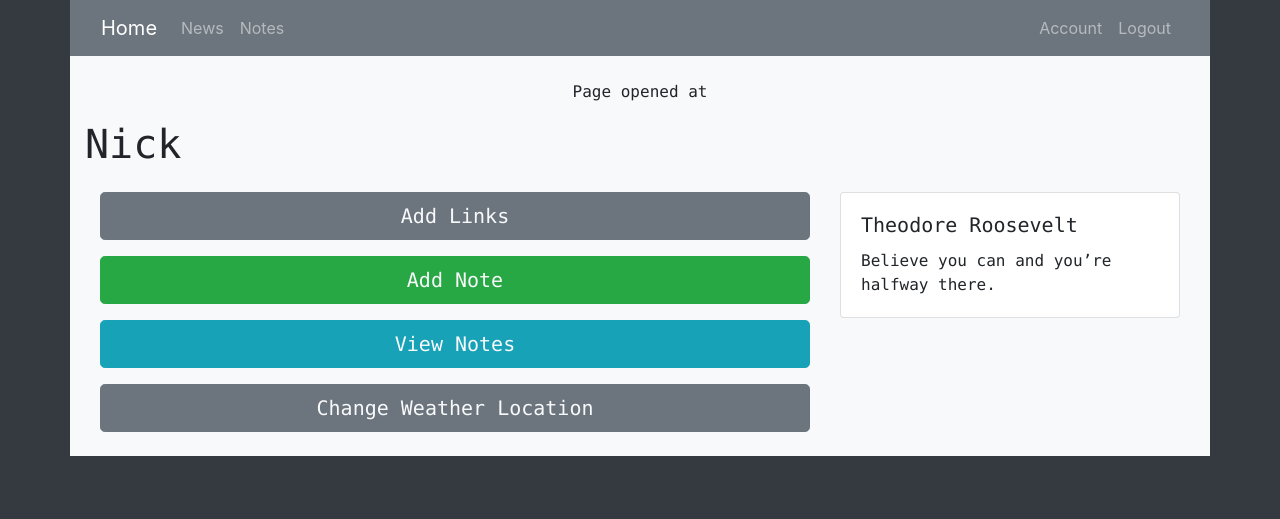
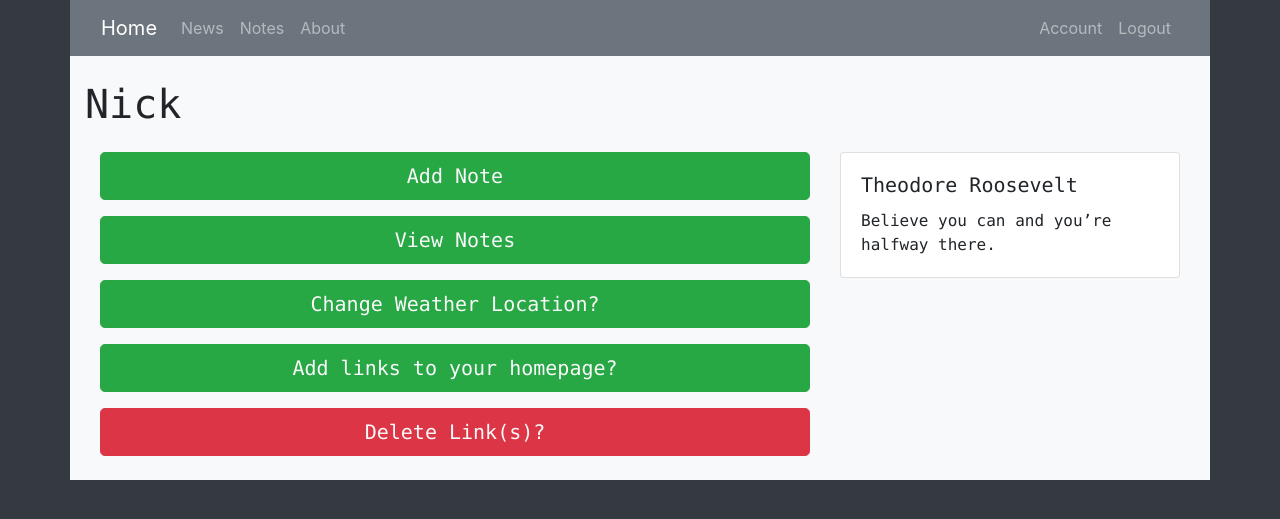
Before and after one commit to nick-gerrard/HomePageFlask, a Flask app: page /account in a window 1280 px wide. Shown: the top 519 px of the page. Run offline with Flask 2, Linux system fonts and the light colour scheme; a user stored in the database is signed in; data comes from the database, SQL or seed files in the repository; both versions use the stored data as it was after the commit; some libraries are stand-ins or nearby versions.

Commit message:
pushing v1.0 to git

```diff
--- a/homepage/forms.py
+++ b/homepage/forms.py
@@ -59,3 +59,18 @@ class NewNoteForm(FlaskForm):
     title = StringField("Title", validators=[DataRequired()])
     content = TextAreaField("Note Here", validators=[DataRequired()])
     submit = SubmitField("Save Note")
+
+class ChangeWeatherForm(FlaskForm):
+    zip_code = IntegerField("Zip Code", validators=[DataRequired()])
+    submit = SubmitField("Change Zip?")
+
+    def validate_zip_code(self, zip_code):
+        f = open(os.getcwd() + "/homepage/static/valid-zips.json")
+        data = json.load(f)
+        f.close()
+        print(zip_code.data)
+        if str(zip_code.data) in data:
+            print("Found zip code")
+            return
+        else:
+            raise ValidationError("That zip code is invalid. Please enter a valid 5 digit zip code.")
--- a/homepage/routes.py
+++ b/homepage/routes.py
@@ -4,7 +4,7 @@ from flask_login import login_user, current_user, logout_user, login_required
 from random import randint
 from bs4 import BeautifulSoup
 from homepage import app, db, bcrypt,  nyt, openweather
-from homepage.forms import RegistrationForm, LoginForm, LinkForm, DeleteLinkForm, NewNoteForm
+from homepage.forms import RegistrationForm, LoginForm, LinkForm, DeleteLinkForm, NewNoteForm, ChangeWeatherForm
 from homepage.models import User, Note, Link
 
 
@@ -82,9 +82,14 @@ def home():
     weather_url = openweather.get_full_url(current_user.zip_code)
     weatherdata = openweather.get_weather(weather_url)
 
-    return render_template('nick.html', weatherdata=weatherdata, links=links, greeting=greeting_type,
+    return render_template('home.html', weatherdata=weatherdata, links=links, greeting=greeting_type,
                             trending_stories=trending_stories, open_time=open_time,
                             weather_url = weather_url, notes=notes)
+
+@app.route("/about")
+def about():
+    quote_tuple = generate_quote(os.getcwd() + "/homepage/static/quotes.json")
+    return render_template("about.html", title="About this site", quote_tuple=quote_tuple)
 
 @app.route('/register', methods=['GET', 'POST'])
 def register():
@@ -125,26 +130,41 @@ def logout():
 @app.route('/account', methods=['GET', 'POST'])
 @login_required
 def account():
+    link_form = LinkForm()
+    weather_form = ChangeWeatherForm()
     quote_tuple = generate_quote(os.getcwd() + "/homepage/static/quotes.json")
-
-    return render_template('account.html', title="Account", quote_tuple=quote_tuple)
-
-@app.route('/add_links', methods=['GET', 'POST'])
-@login_required
-def add_links():
-    form = LinkForm()
-    links = current_user.links
-    delete_form = DeleteLinkForm()
-    quote_tuple = generate_quote(os.getcwd() + "/homepage/static/quotes.json")
-    if form.validate_on_submit():
-        link = Link(title=form.name.data, address=form.address.data, user_id=current_user.id)
-        if check_address(form.address.data) == "VALID":
+    # Link Form Validation
+    if link_form.validate_on_submit():
+        link = Link(title=link_form.name.data, address=link_form.address.data, user_id=current_user.id)
+        if check_address(link_form.address.data) == "VALID":
             db.session.add(link)
             db.session.commit()
+            flash("Link Added", 'success')
             return redirect(url_for('account'))
         else:
             flash("Invalid URL - try again. Make sure to add \"https://\"", "danger")
-    return render_template('add_links.html', title="Account", form=form, delete_form=delete_form, links=links, quote_tuple=quote_tuple)
+        return redirect(url_for('account'))
+
+    # Change Weather Form Validation
+    elif weather_form.validate_on_submit():
+        zip_code = str(weather_form.zip_code.data)
+        current_user.zip_code = zip_code
+        db.session.commit()
+        flash("Zip Code Updated", 'success')
+        return redirect(url_for('account'))
+
+    return render_template('account.html', title="Account", quote_tuple=quote_tuple, link_form=link_form, weather_form=weather_form)
+
+@app.route('/links/<int:user_id>/add', methods=['POST'])
+@login_required
+def add_link(user_id):
+    form = LinkForm()
+    if form.validate_on_submit():
+        link = Link(title=form.name.data, address=form.address.data, user_id=current_user.id)
+        db.session.add(link)
+        db.session.commit()
+        flash("Link Added", 'success')
+    return redirect(url_for('account'))
 
 @app.route('/links/<int:link_id>/delete', methods=['POST'])
 @login_required
@@ -192,7 +212,7 @@ def new_note():
 @login_required
 @app.route('/view_notes')
 def view_notes():
-    return(render_template('view_notes.html'))
+    return(render_template('view_notes.html', notes=current_user.notes))
 
 @login_required
 @app.route('/change_weather')
--- a/homepage/templates/account.html
+++ b/homepage/templates/account.html
@@ -4,43 +4,21 @@
 <div class="container pb-4">
     <div class="row">
         <div class="col-sm-8">
-            <a href="{{ url_for('add_links') }}" target="" class="btn btn-lg btn-secondary text-light mt-3 btn-block">Add Links</a>
             <a href="{{ url_for('new_note') }}" target="" class="btn btn-lg btn-success text-light mt-3 btn-block">Add Note</a>
-            <a href="{{ url_for('view_notes') }}" target="" class="btn btn-lg btn-info text-light mt-3 btn-block">View Notes</a>
-            <a href="{{ url_for('change_weather') }}" target="" class="btn btn-lg btn-secondary text-light mt-3 btn-block">Change Weather Location</a>
+            <a href="{{ url_for('view_notes') }}" target="" class="btn btn-lg btn-success text-light mt-3 btn-block">View Notes</a>
 
             <!-- Button trigger modal -->
-            {% for link in current_user.links %}
-            <button type="button" class="btn btn-primary" data-toggle="modal" data-target="#deleteModal">
-                Delete {{ link.title }}?
+            <button type="button" class="btn btn-lg btn-success text-light mt-3 btn-block" data-toggle="modal" data-target="#changeWeatherModal" data-whatever="Change Weather Location">
+                Change Weather Location?
             </button>
+            <button type="button" class="btn btn-lg btn-success text-light mt-3 btn-block" data-toggle="modal" data-target="#addLinkModal" data-whatever="Add Links">
+                Add links to your homepage?
+            </button>
+            <button type="button" class="btn btn-lg btn-danger text-light mt-3 btn-block" data-toggle="modal" data-target="#deleteModal">
+                Delete  Link(s)?
+            </button>
+        </div>
 
-
-            <!-- Modal -->
-            <div class="modal fade" id="deleteModal" tabindex="-1" role="dialog" aria-labelledby="deleteModalTitle" aria-hidden="true">
-                <div class="modal-dialog modal-dialog-centered" role="document">
-                <div class="modal-content">
-                    <div class="modal-header">
-                    <h5 class="modal-title" id="exampleModalLongTitle">Delete {{ link.title }}?</h5>
-                    <button type="button" class="close" data-dismiss="modal" aria-label="Close">
-                        <span aria-hidden="true">&times;</span>
-                    </button>
-                    </div>
-                    <div class="modal-body">
-                    Clicking Delete will permanently remove this link form your HomePage
-                    </div>
-                    <div class="modal-footer">
-                    <button type="button" class="btn btn-secondary" data-dismiss="modal">Close</button>
-                    <form action="{{ url_for('remove_link', link_id=link.id) }}" method="POST">
-                        <input class="btn btn-danger" type="submit" value="Delete">
-                    </form>
-                    </div>
-                </div>
-                </div>
-            </div>
-            {% endfor %}
-
-        </div>
         <div class="col-sm-4">
             <div class="card mt-3">
                 <div class="card-body">
@@ -51,5 +29,116 @@
         </div>
     </div>
 </div>
+<!-- deleteModal -->
+<div class="modal fade" id="deleteModal" tabindex="-1" role="dialog" aria-labelledby="deleteModalTitle" aria-hidden="true">
+    <div class="modal-dialog" role="document">
+    <div class="modal-content">
+        <div class="modal-header">
+        <h5 class="modal-title" id="deleteModalLongTitle">Delete Link(s)?</h5>
+        <button type="button" class="close" data-dismiss="modal" aria-label="Close">
+            <span aria-hidden="true">&times;</span>
+        </button>
+        </div>
+        <div class="modal-body pb-3 mb-3">
+        Clicking Delete will permanently remove this link form your HomePage
+        {% for link in current_user.links %}
+        <form action="{{ url_for('remove_link', link_id=link.id) }}" method="POST">
+            <input class="btn btn-danger mb-3 btn-block" type="submit" value="Delete {{ link.title }}">
+        </form>
+        {% endfor %}
+        </div>
+        <div class="modal-footer">
+        <button type="button" class="btn btn-secondary" data-dismiss="modal">Close</button>
+        </div>
+    </div>
+    </div>
+</div>
+<!-- AddLinkModal-->
+<div class="modal fade" id="addLinkModal" tabindex="-1" role="dialog" aria-labelledby="addLinkModalLabel" aria-hidden="true">
+<div class="modal-dialog" role="document">
+    <div class="modal-content">
+    <div class="modal-header">
+        <h5 class="modal-title" id="addLinkModalLabel">New message</h5>
+        <button type="button" class="close" data-dismiss="modal" aria-label="Close">
+        <span aria-hidden="true">&times;</span>
+        </button>
+    </div>
+    <div class="modal-body">
+        <form action="" method="POST">
+            {{ link_form.hidden_tag() }}
+            <div class="form-group">
+                {{ link_form.name.label(class="form-control-label") }}
+                {% if link_form.name.errors %}
+                    {{ link_form.name(class="form-control form-control-lg is-invalid") }}
+                    <div class="invalid-feedback">
+                        {% for error in link_form.name.errors %}
+                        <span>{{ error }}</span>
+                        {% endfor %}
+                    </div>
+                {% else %}
+                    {{ link_form.name(class="form-control form-control-lg") }}
+                {% endif %}
+            </div>
+            <div class="form-group">
+                {{ link_form.address.label(class="form-control-label") }}
+                {% if link_form.address.errors %}
+                    {{ link_form.address(class="form-control form-control-lg is-invalid") }}
+                    <div class="invalid-feedback">
+                        {% for error in link_form.address.errors %}
+                        <span>{{ error }}</span>
+                        {% endfor %}
+                    </div>
+                {% else %}
+                    {{ link_form.address(class="form-control form-control-lg", placeholder="https://") }}
+                {% endif %}
+            </div>
+            <div class="form-group">
+                {{ link_form.submit(class="btn bg-dark text-light")}}
+            </div>
+        </form>
+    </div>
+    <!-- <div class="modal-footer">
+        <button type="button" class="btn btn-secondary" data-dismiss="modal">Close</button>
+        <button type="button" class="btn btn-primary">Send message</button>
+    </div> -->
+    </div>
+</div>
+</div>
+<!-- changeWeatherModal -->
+<div class="modal fade" id="changeWeatherModal" tabindex="-1" role="dialog" aria-labelledby="changeWeatherModalLabel" aria-hidden="true">
+    <div class="modal-dialog" role="document">
+        <div class="modal-content">
+            <div class="modal-header">
+                <h5 class="modal-title" id="changeWeatherModalLabel">New message</h5>
+                <button type="button" class="close" data-dismiss="modal" aria-label="Close">
+                <span aria-hidden="true">&times;</span>
+                </button>
+            </div>
+            <div class="modal-body">
+                <form action="" method="POST">
+                    {{ weather_form.hidden_tag() }}
+                    <div class="form-group">
+                        {{ weather_form.zip_code.label(class="form-control-label") }}
+                        {% if weather_form.zip_code.errors %}
+                            {{ weather_form.zip_code(class="form-control form-control-lg is-invalid") }}
+                            <div class="invalid-feedback">
+                                {% for error in weather_form.zip_code.errors %}
+                                <span>{{ error }}</span>
+                                {% endfor %}
+                            </div>
+                        {% else %}
+                            {{ weather_form.zip_code(class="form-control form-control-lg") }}
+                        {% endif %}
+                    <div class="form-group pt-3">
+                        {{ weather_form.submit(class="btn bg-dark text-light")}}
+                    </div>
+                </form>
+            </div>
+        </div>
+    </div>
+</div>
+
+
+
 
 {% endblock content %}
--- a/homepage/templates/new_layout.html
+++ b/homepage/templates/new_layout.html
@@ -25,8 +25,8 @@
         <div class="collapse navbar-collapse" id="navbarNavAltMarkup">
           <div class="navbar-nav mr-auto">
             <a class="nav-item nav-link" href="{{ url_for('news') }}">News</a>
-            <a class="nav-item nav-link" href="#">Notes</a>
-
+            <a class="nav-item nav-link" href="{{ url_for('view_notes') }}">Notes</a>
+            <a class="nav-item nav-link" href="{{ url_for('about') }}">About</a>
           </div>
           <div class="navbar-nav">
             {% if current_user.is_authenticated %}
@@ -42,7 +42,6 @@
     </div>
     <div class="container bg-light text-monospace">
         <h1 class="text-dark text-center pt-3">{{ greeting }}</h1>
-        <p class="text-secondary-50 text-center">Page opened at {{ open_time }}</p>
         <div>
           {% with messages = get_flashed_messages(with_categories=true) %}
             {% if messages %}
```
Also changed, not shown: homepage/templates/about.html (added, +34 -0 lines), homepage/templates/home.html (renamed from homepage/templates/nick.html, +11 -2 lines), homepage/templates/layout.html (deleted, +0 -71 lines), homepage/templates/view_notes.html (+12 -1 lines), requirements.txt (added, +26 -0 lines), homepage/site.db.
